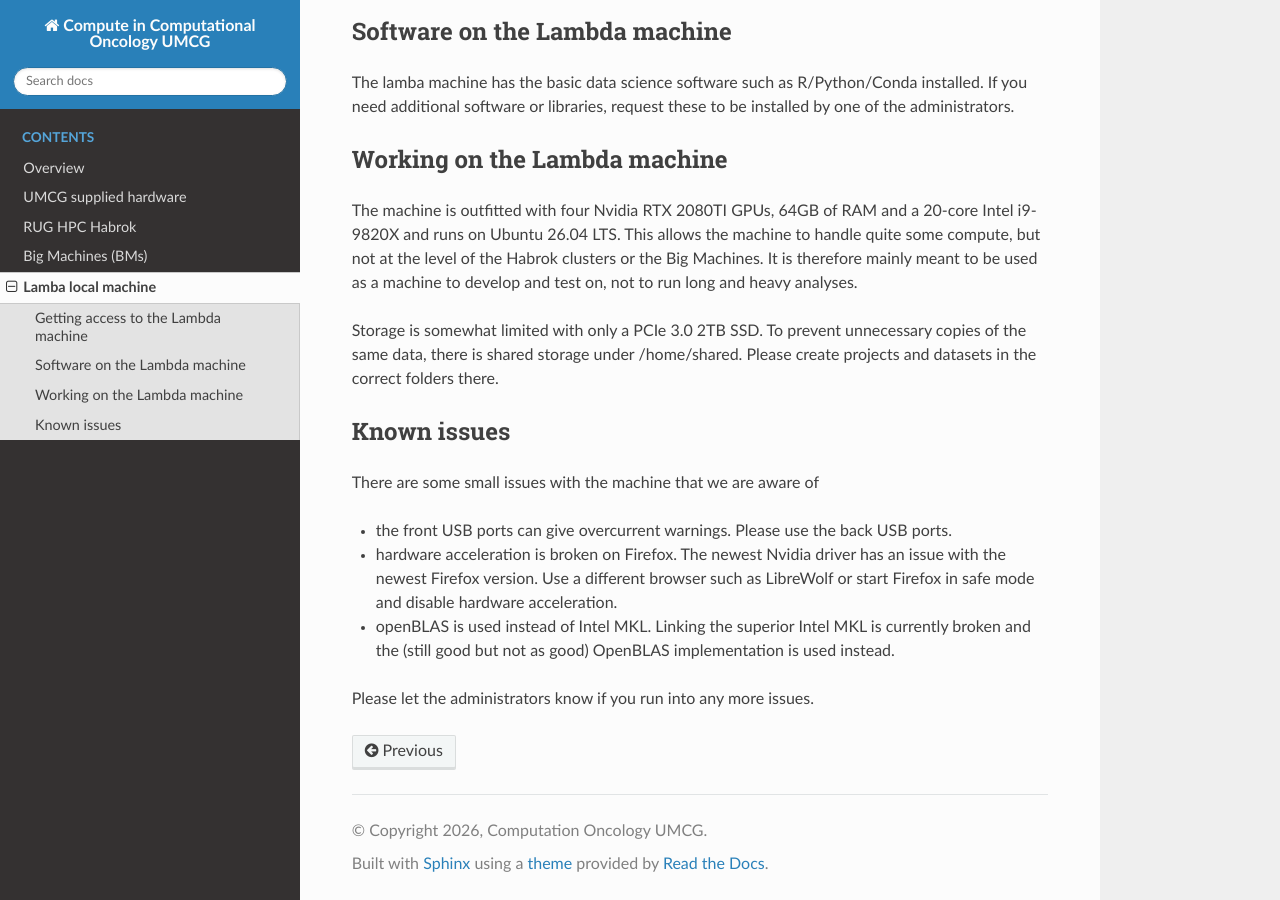
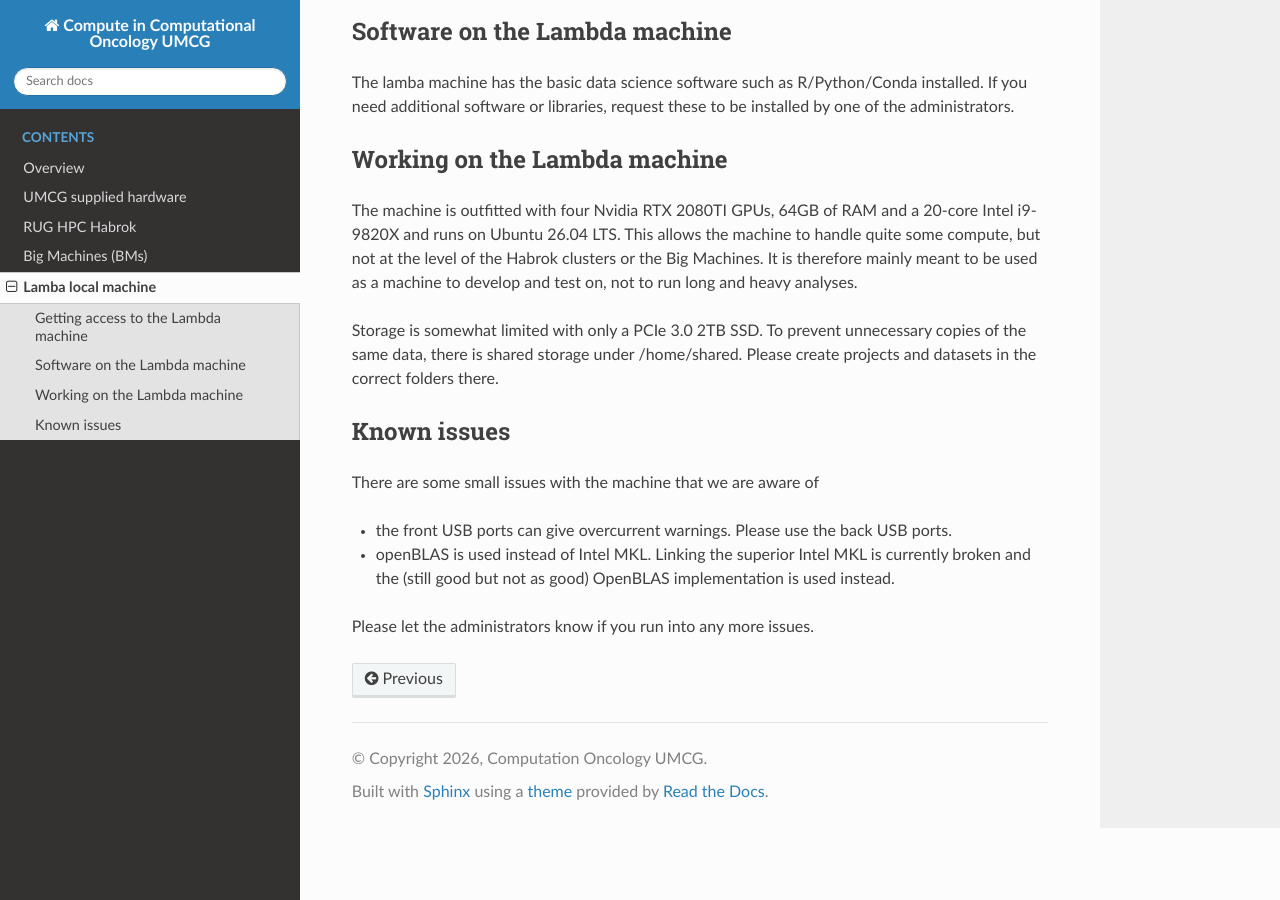
Before and after one commit to ComputationalOncologyUMCG/computational-oncology-compute-instructions, a Sphinx documentation site: the page built from docs/source/lambda.rst, in a window 1280 px wide and 900 px high, scrolled down 678 px. Built offline with Sphinx 7.4.7 and the Read the Docs theme 3.1.0, drawn with Linux system fonts in a browser that asks for light colours.

Commit message:
- remove solved issue

```diff
--- a/docs/source/lambda.rst
+++ b/docs/source/lambda.rst
@@ -38,7 +38,6 @@ Known issues
 There are some small issues with the machine that we are aware of
 
 - the front USB ports can give overcurrent warnings. Please use the back USB ports.
-- hardware acceleration is broken on Firefox. The newest Nvidia driver has an issue with the newest Firefox version. Use a different browser such as LibreWolf or start Firefox in safe mode and disable hardware acceleration.
 - openBLAS is used instead of Intel MKL. Linking the superior Intel MKL is currently broken and the (still good but not as good) OpenBLAS implementation is used instead.
 
 Please let the administrators know if you run into any more issues.
```
